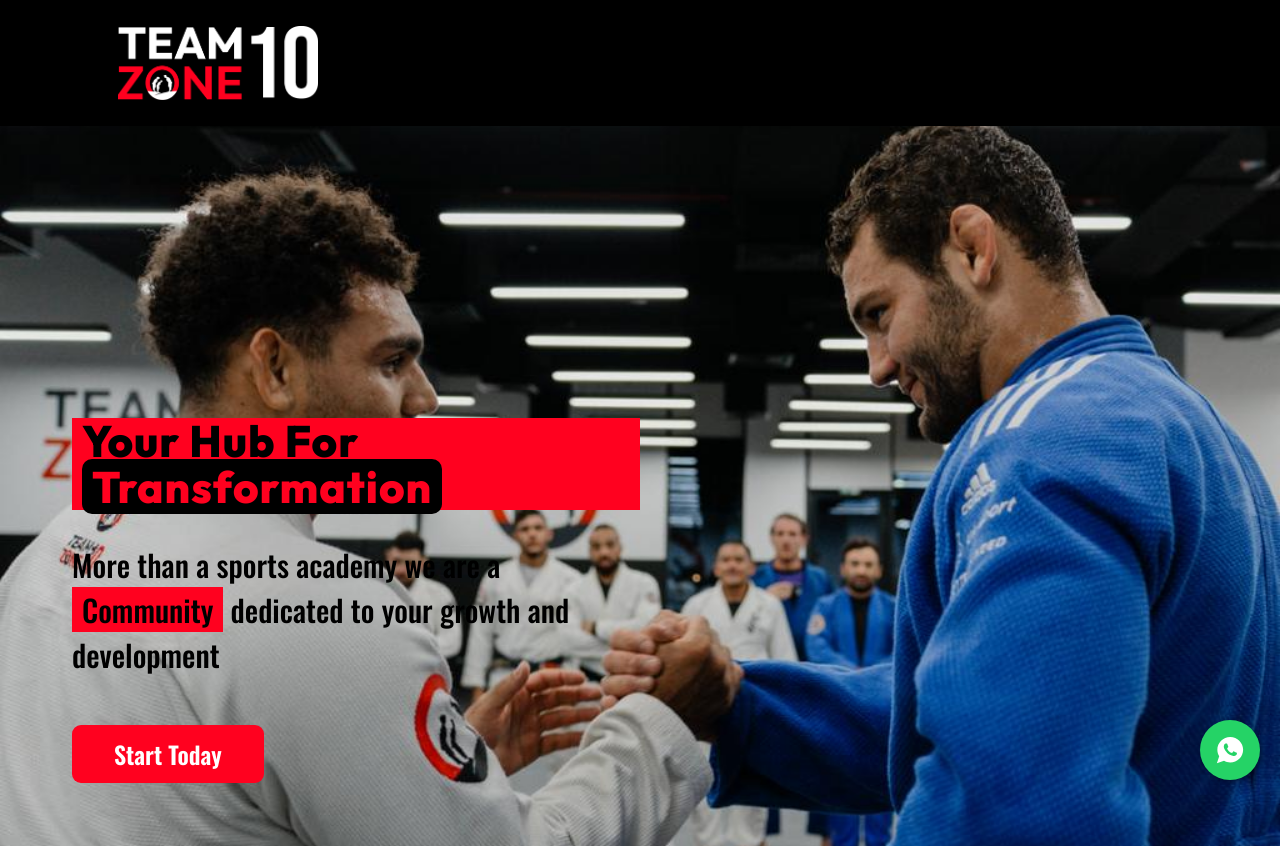
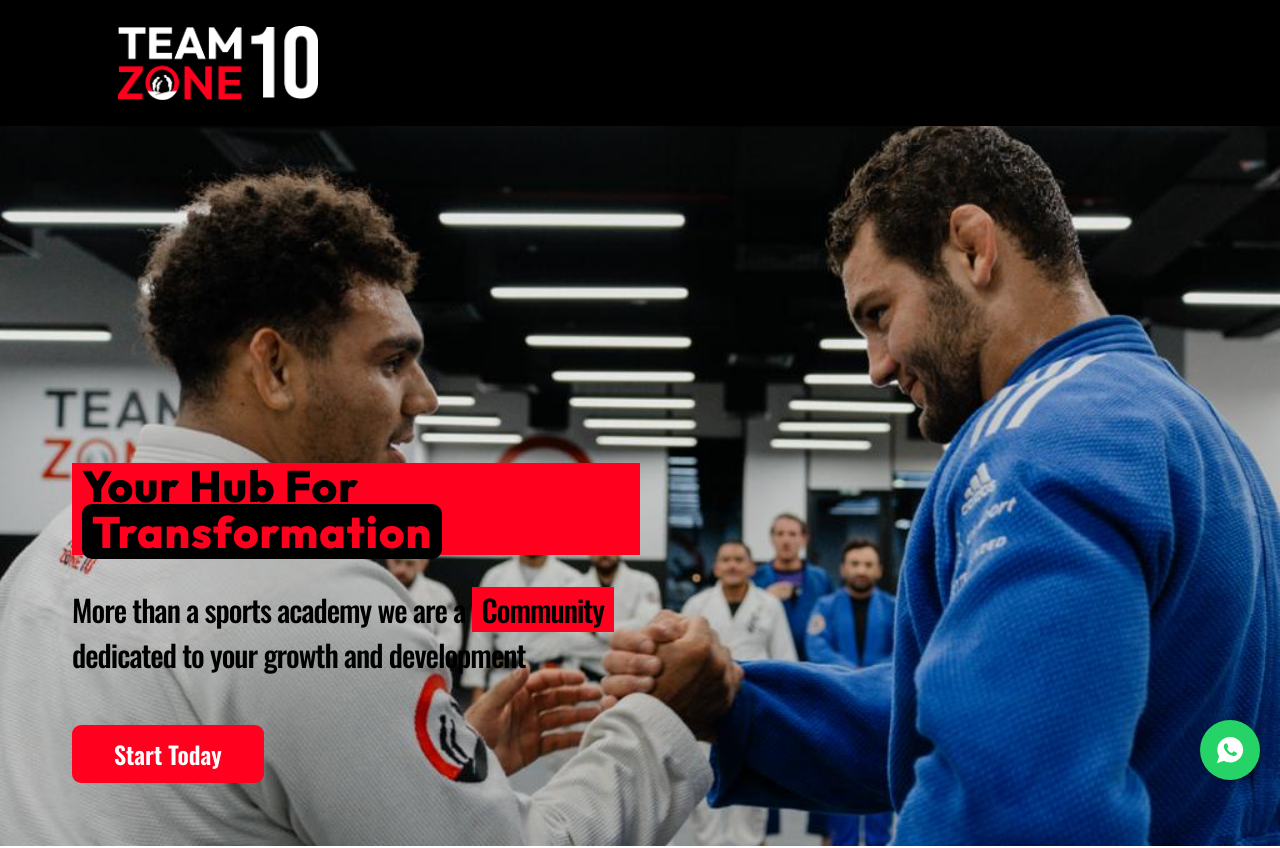
Before and after one commit to mghally999/team-zone-next, a Next.js app: page / in a window 1280 px wide. Shown: the top 848 px of the page. Built offline with nearby package versions, Linux system fonts and the light colour scheme.

Commit message:
fixing section martialarts responsiveness

```diff
--- a/app/styles/IntroSection/IntroText.module.css
+++ b/app/styles/IntroSection/IntroText.module.css
@@ -37,7 +37,7 @@
 .heroDescription {
   font-size: 3rem;
   font-weight: 500;
-  letter-spacing: 0px;
+  letter-spacing: -1px;
   line-height: 1.5;
   margin-bottom: 4.8rem;
   color: #000000;
--- a/app/styles/MartialArts/MartialArts.module.css
+++ b/app/styles/MartialArts/MartialArts.module.css
@@ -1,6 +1,7 @@
 .sectionMartialArts {
   background-color: #e0e3e3;
   padding: 5.5rem 0 0 0;
+  border-bottom: 1px solid #ff011f;
 }
 
 .headingPrimaryMartial {
```
